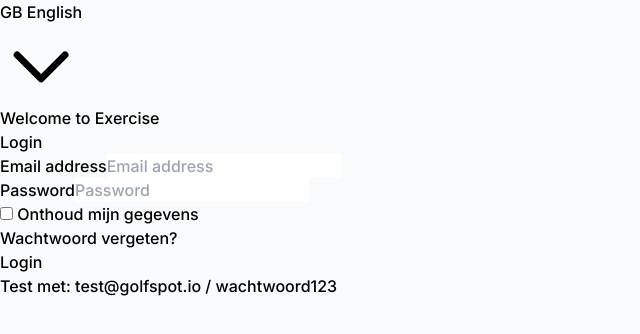
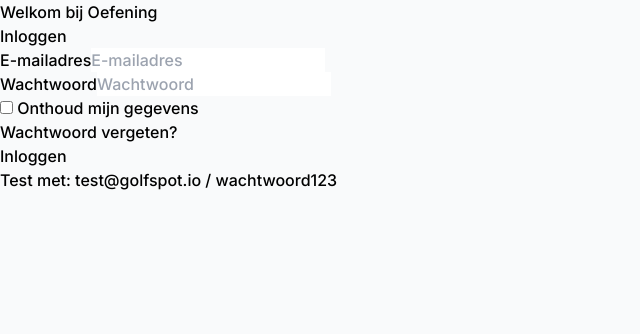
Before and after one commit to gmachielsen/oefenopdracht, a Vue app in the folder client/: page /login in a window 1280 px wide. Shown: the top 334 px of the page, without its empty margins (0-640 px from the left). Built offline with nearby package versions, Linux system fonts and the light colour scheme; the HTML template or start-up script is replaced by a standard one.

Commit message:
removed language switcher as it is not part of the assignment

```diff
--- a/client/src/components/LanguageSwitcher.vue
+++ /dev/null
@@ -1,90 +0,0 @@
-<template>
-  <div class="relative inline-block text-left">
-    <button
-      @click="toggleDropdown"
-      class="inline-flex items-center justify-center w-full px-3 py-2 text-sm font-medium text-gray-700 bg-white border border-gray-300 rounded-md hover:bg-gray-50 focus:outline-none focus:ring-2 focus:ring-offset-2 focus:ring-indigo-500"
-    >
-      <span
-        class="inline-flex items-center justify-center w-6 h-4 text-xs font-semibold text-white bg-blue-600 rounded mr-2"
-      >
-        {{ currentLocale.flag }}
-      </span>
-      {{ currentLocale.name }}
-      <svg
-        class="w-4 h-4 ml-2 -mr-1"
-        fill="none"
-        stroke="currentColor"
-        viewBox="0 0 24 24"
-      >
-        <path
-          stroke-linecap="round"
-          stroke-linejoin="round"
-          stroke-width="2"
-          d="M19 9l-7 7-7-7"
-        />
-      </svg>
-    </button>
-
-    <div
-      v-if="isOpen"
-      class="absolute right-0 z-10 w-48 mt-2 origin-top-right bg-white border border-gray-200 rounded-md shadow-lg ring-1 ring-black ring-opacity-5 focus:outline-none"
-    >
-      <div class="py-1" role="menu">
-        <button
-          v-for="locale in availableLocales"
-          :key="locale.code"
-          @click="selectLocale(locale.code)"
-          class="flex items-center w-full px-4 py-2 text-sm text-gray-700 hover:bg-gray-100"
-          :class="{ 'bg-gray-100': locale.code === $i18n.locale }"
-        >
-          <span
-            class="inline-flex items-center justify-center w-6 h-4 text-xs font-semibold text-white bg-blue-600 rounded mr-3"
-          >
-            {{ locale.flag }}
-          </span>
-          {{ locale.name }}
-        </button>
-      </div>
-    </div>
-  </div>
-</template>
-
-<script setup lang="ts">
-import { ref, computed, onMounted, onUnmounted } from "vue";
-import { useI18n } from "vue-i18n";
-import { availableLocales, changeLocale } from "../i18n";
-
-const { locale } = useI18n();
-const isOpen = ref(false);
-
-const currentLocale = computed(() => {
-  return (
-    availableLocales.find((l) => l.code === locale.value) || availableLocales[0]
-  );
-});
-
-const toggleDropdown = () => {
-  isOpen.value = !isOpen.value;
-};
-
-const selectLocale = (localeCode: string) => {
-  changeLocale(localeCode);
-  isOpen.value = false;
-};
-
-// Sluit dropdown wanneer er buiten geklikt wordt
-const closeDropdown = (event: Event) => {
-  const target = event.target as HTMLElement;
-  if (!target.closest(".relative")) {
-    isOpen.value = false;
-  }
-};
-
-onMounted(() => {
-  document.addEventListener("click", closeDropdown);
-});
-
-onUnmounted(() => {
-  document.removeEventListener("click", closeDropdown);
-});
-</script>
--- a/client/src/components/LoginForm.vue
+++ b/client/src/components/LoginForm.vue
@@ -2,11 +2,6 @@
   <div
     class="min-h-screen flex items-center justify-center bg-gray-100 py-12 px-4 sm:px-6 lg:px-8"
   >
-    <!-- Language Switcher -->
-    <div class="absolute top-4 right-4">
-      <LanguageSwitcher />
-    </div>
-
     <div class="max-w-md w-full space-y-8">
       <!-- Login Card -->
       <div class="bg-white rounded-lg shadow-lg px-8 py-10">
@@ -153,7 +148,6 @@
 import { ref } from "vue";
 import { authService } from "../services/authService";
 import InputField from "./ui/InputField.vue";
-import LanguageSwitcher from "./LanguageSwitcher.vue";
 
 const emit = defineEmits<{
   loginSuccess: [];
--- a/client/src/components/NewsDetail.vue
+++ b/client/src/components/NewsDetail.vue
@@ -26,7 +26,6 @@
             </button>
           </div>
           <div class="flex items-center space-x-4">
-            <LanguageSwitcher />
             <router-link
               to="/dashboard"
               class="text-indigo-600 hover:text-indigo-500 text-sm font-medium"
@@ -204,7 +203,6 @@ import { ref, onMounted, computed } from "vue";
 import { useRouter, useRoute } from "vue-router";
 import { newsService, type NewsArticle } from "../services/newsService";
 import { authService } from "../services/authService";
-import LanguageSwitcher from "./LanguageSwitcher.vue";
 
 const router = useRouter();
 const route = useRoute();
--- a/client/src/components/NewsOverview.vue
+++ b/client/src/components/NewsOverview.vue
@@ -10,7 +10,6 @@
             </h1>
           </div>
           <div class="flex items-center space-x-4">
-            <LanguageSwitcher />
             <router-link
               to="/dashboard"
               class="text-indigo-600 hover:text-indigo-500 text-sm font-medium"
@@ -193,7 +192,6 @@ import { ref, onMounted } from "vue";
 import { useRouter } from "vue-router";
 import { newsService, type NewsArticle } from "../services/newsService";
 import { authService } from "../services/authService";
-import LanguageSwitcher from "./LanguageSwitcher.vue";
 
 const router = useRouter();
 
--- a/client/src/components/ProfileForm.vue
+++ b/client/src/components/ProfileForm.vue
@@ -18,7 +18,6 @@
             </div>
           </div>
           <div class="flex items-center space-x-4">
-            <LanguageSwitcher />
             <span class="text-sm text-gray-700">{{ user?.email }}</span>
             <button
               @click="handleLogout"
@@ -298,7 +297,6 @@ import {
   type UpdateProfileData,
 } from "../services/authService";
 import InputField from "./ui/InputField.vue";
-import LanguageSwitcher from "./LanguageSwitcher.vue";
 
 const emit = defineEmits<{
   logout: [];
--- a/client/src/i18n.ts
+++ b/client/src/i18n.ts
@@ -2,24 +2,9 @@ import { createI18n } from "vue-i18n";
 import nl from "./locales/nl.json";
 import en from "./locales/en.json";
 
-// Detecteer browser taal of gebruik Nederlands als fallback
-const getBrowserLocale = (): string => {
-  const browserLocale = navigator.language || navigator.languages[0];
-
-  if (browserLocale.startsWith("en")) {
-    return "en";
-  }
-
-  return "nl"; // Nederlands als fallback
-};
-
-// Haal opgeslagen taal op uit localStorage of gebruik browser detectie
-const savedLocale = localStorage.getItem("locale");
-const defaultLocale = savedLocale || getBrowserLocale();
-
 const i18n = createI18n({
   legacy: false,
-  locale: defaultLocale,
+  locale: "nl", // Standaard Nederlands
   fallbackLocale: "nl",
   messages: {
     nl,
```
